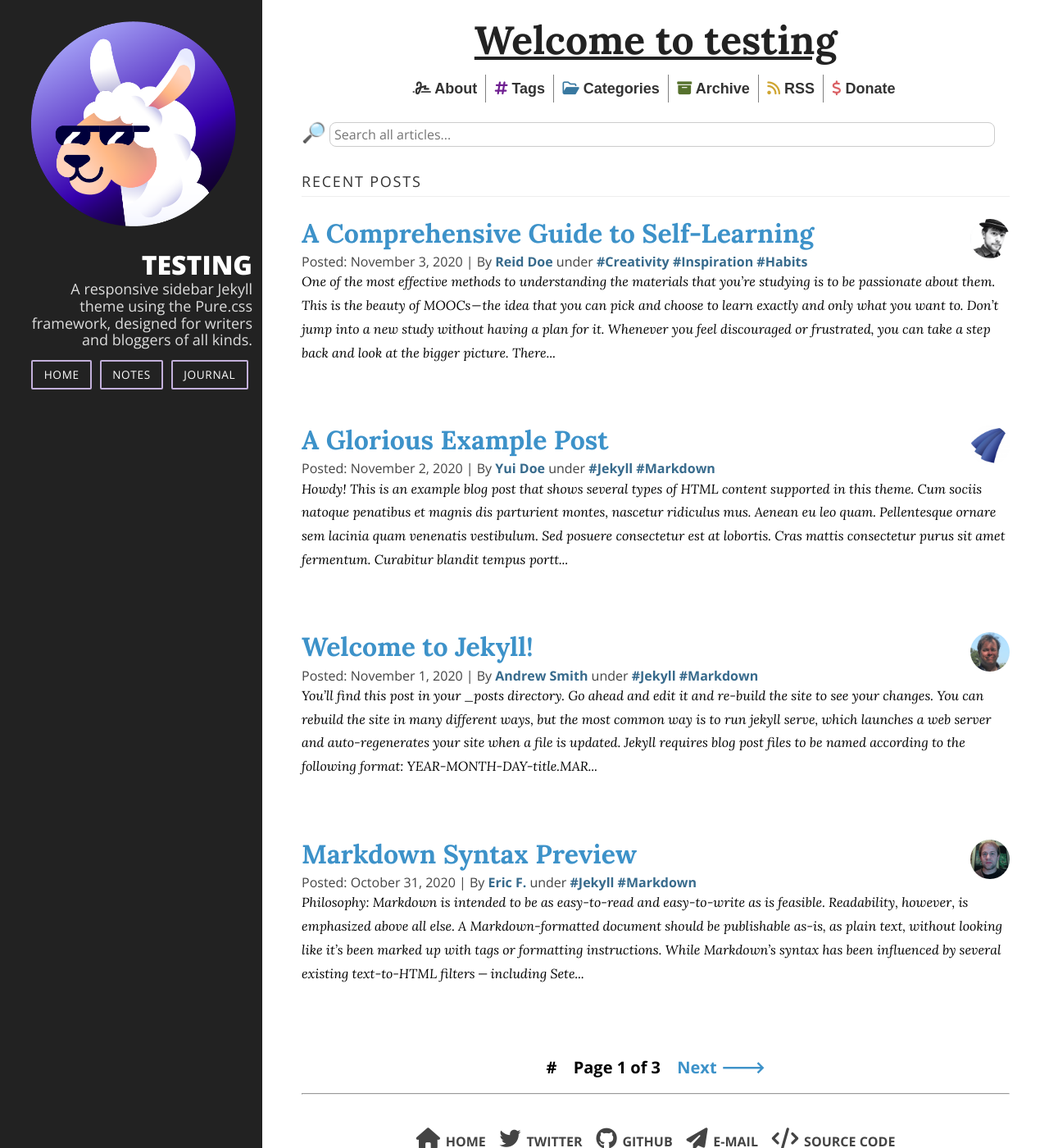
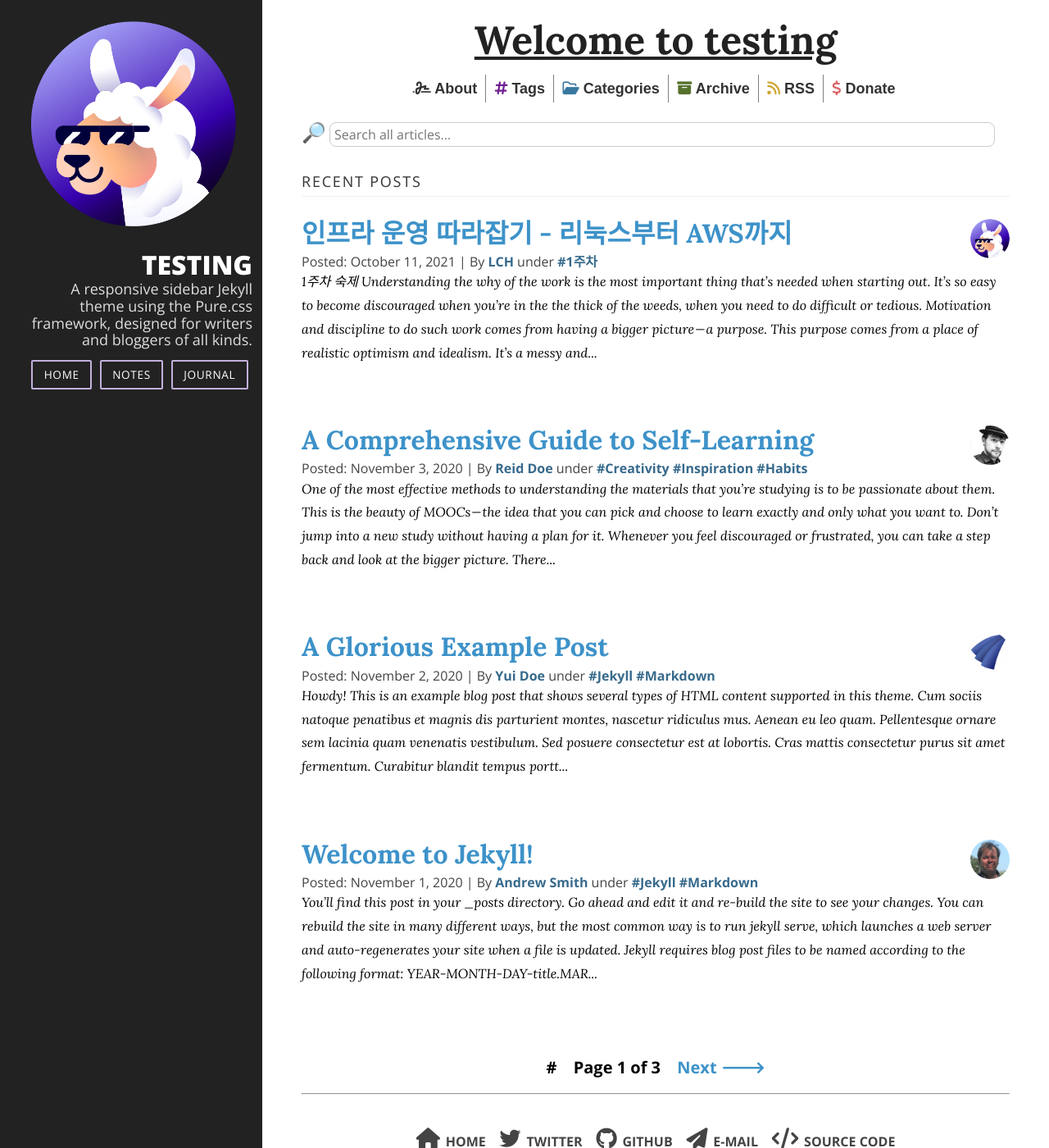
Before and after one commit to shiny-chang/shiny-chang.github.io, a Jekyll site: the page built from index.html, in a window 1280 px wide and 1400 px high. Shown: the whole window at 82% size. Built offline with Jekyll 4.4.1, drawn with Linux system fonts in a browser that asks for light colours; nearby versions of some CDN libraries; the list of posts is cut into pages by our own code.

Commit message:
Update 2020-10-25-the-duality-of-purpose-and-work.md

```diff
--- a/_posts/example_posts/2020-10-25-the-duality-of-purpose-and-work.md
+++ b/_posts/example_posts/2020-10-25-the-duality-of-purpose-and-work.md
@@ -1,15 +1,13 @@
 ---
 title: 인프라 운영 따라잡기 - 리눅스부터 AWS까지
-date: 2020-10-25
-author: Brennan K. Brown
+date: 2021-10-11
+author: LCH
 layout: post
 tags:
-  - Purpose
-  - Inspiration
-category: Essays
+  - 1주차
 ---
 
-**PART ONE: HAVING FAITH IN GRAND DREAMS.** Understanding the _why_ of the work is the most important thing that’s needed when starting out. It’s so easy to become discouraged when you’re in the the thick of the weeds, when you need to do difficult or tedious. Motivation and discipline to do such work comes from having a bigger picture — a purpose.
+**1주차 숙제** Understanding the _why_ of the work is the most important thing that’s needed when starting out. It’s so easy to become discouraged when you’re in the the thick of the weeds, when you need to do difficult or tedious. Motivation and discipline to do such work comes from having a bigger picture — a purpose.
 
 This purpose comes from a place of realistic optimism and idealism. It’s a messy and bold goal. A tangible, yet implausible objective without conventional measure or perspective. There’s a lot wrong with the world — and a lot of people that will complain about it — but how can you improve it? What troubles are you willing to tackle head-on for the good of humanity?
 
```
